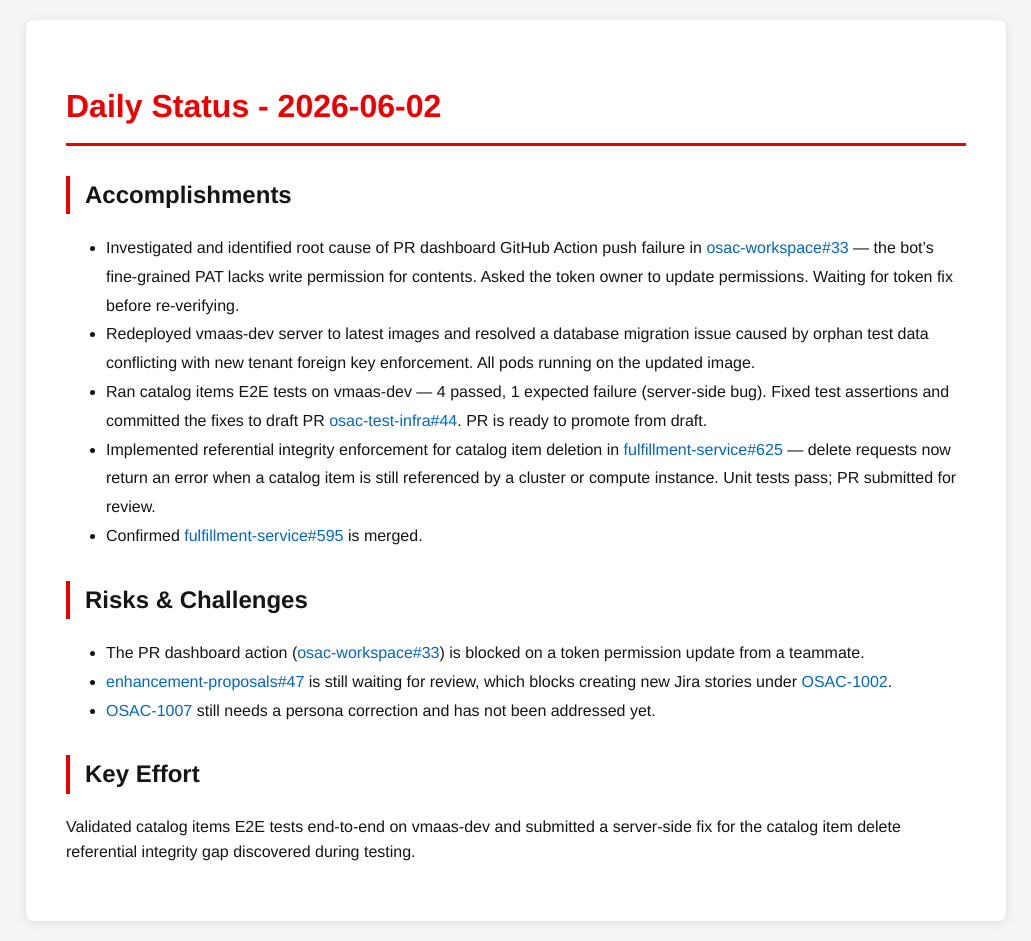
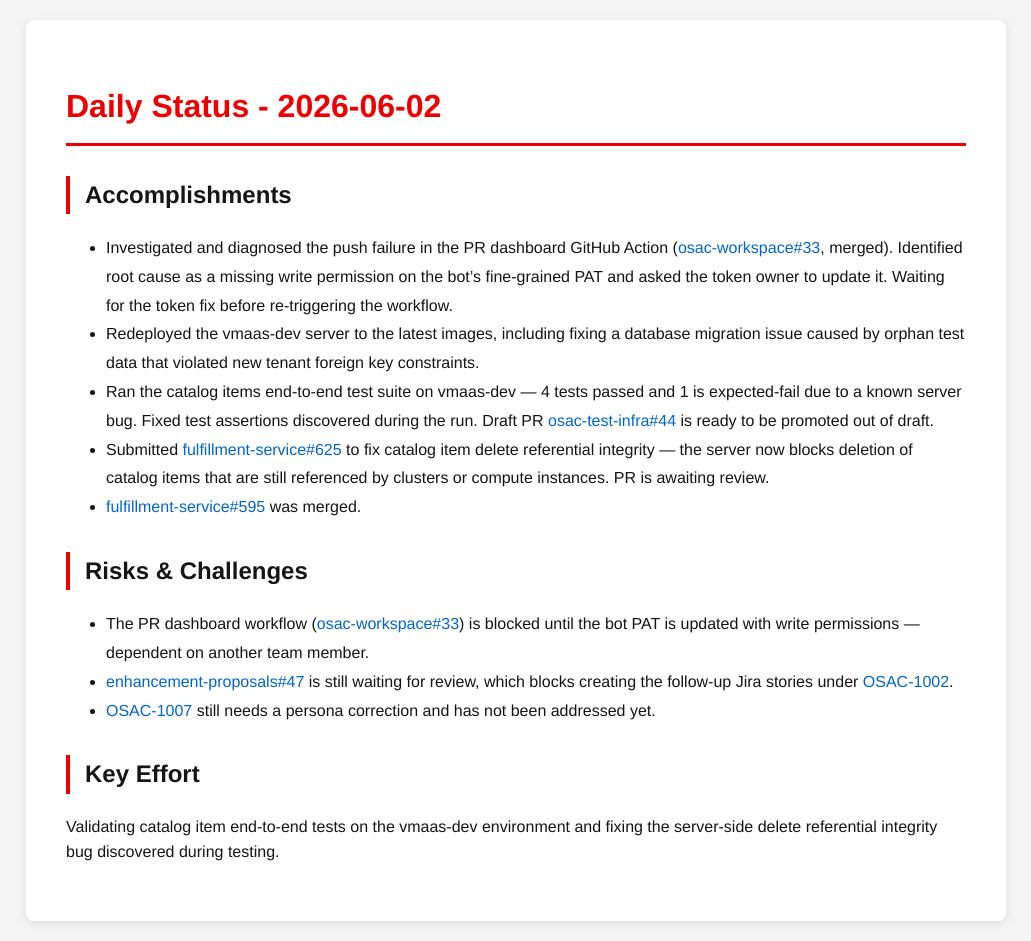
Before and after one commit to tzvatot/daily-status, a Jekyll site: the page built from 2026-06-02.md, in a window 1280 px wide. Shown: the whole page, without its empty margins (124-1155 px from the left). Built offline with Jekyll 4.4.1, drawn with Linux system fonts in a browser that asks for light colours.

Commit message:
Daily status update - 2026-06-02

```diff
--- a/2026-06-02.md
+++ b/2026-06-02.md
@@ -7,16 +7,16 @@
 # Daily Status - 2026-06-02
 
 ## Accomplishments
-- Investigated and identified root cause of PR dashboard GitHub Action push failure in [osac-workspace#33](https://github.com/osac-project/osac-workspace/pull/33) — the bot's fine-grained PAT lacks write permission for contents. Asked the token owner to update permissions. Waiting for token fix before re-verifying.
-- Redeployed vmaas-dev server to latest images and resolved a database migration issue caused by orphan test data conflicting with new tenant foreign key enforcement. All pods running on the updated image.
-- Ran catalog items E2E tests on vmaas-dev — 4 passed, 1 expected failure (server-side bug). Fixed test assertions and committed the fixes to draft PR [osac-test-infra#44](https://github.com/osac-project/osac-test-infra/pull/44). PR is ready to promote from draft.
-- Implemented referential integrity enforcement for catalog item deletion in [fulfillment-service#625](https://github.com/osac-project/fulfillment-service/pull/625) — delete requests now return an error when a catalog item is still referenced by a cluster or compute instance. Unit tests pass; PR submitted for review.
-- Confirmed [fulfillment-service#595](https://github.com/osac-project/fulfillment-service/pull/595) is merged.
+- Investigated and diagnosed the push failure in the PR dashboard GitHub Action ([osac-workspace#33](https://github.com/osac-project/osac-workspace/pull/33), merged). Identified root cause as a missing write permission on the bot's fine-grained PAT and asked the token owner to update it. Waiting for the token fix before re-triggering the workflow.
+- Redeployed the vmaas-dev server to the latest images, including fixing a database migration issue caused by orphan test data that violated new tenant foreign key constraints.
+- Ran the catalog items end-to-end test suite on vmaas-dev — 4 tests passed and 1 is expected-fail due to a known server bug. Fixed test assertions discovered during the run. Draft PR [osac-test-infra#44](https://github.com/osac-project/osac-test-infra/pull/44) is ready to be promoted out of draft.
+- Submitted [fulfillment-service#625](https://github.com/osac-project/fulfillment-service/pull/625) to fix catalog item delete referential integrity — the server now blocks deletion of catalog items that are still referenced by clusters or compute instances. PR is awaiting review.
+- [fulfillment-service#595](https://github.com/osac-project/fulfillment-service/pull/595) was merged.
 
 ## Risks & Challenges
-- The PR dashboard action ([osac-workspace#33](https://github.com/osac-project/osac-workspace/pull/33)) is blocked on a token permission update from a teammate.
-- [enhancement-proposals#47](https://github.com/osac-project/enhancement-proposals/pull/47) is still waiting for review, which blocks creating new Jira stories under [OSAC-1002](https://redhat.atlassian.net/browse/OSAC-1002).
+- The PR dashboard workflow ([osac-workspace#33](https://github.com/osac-project/osac-workspace/pull/33)) is blocked until the bot PAT is updated with write permissions — dependent on another team member.
+- [enhancement-proposals#47](https://github.com/osac-project/enhancement-proposals/pull/47) is still waiting for review, which blocks creating the follow-up Jira stories under [OSAC-1002](https://redhat.atlassian.net/browse/OSAC-1002).
 - [OSAC-1007](https://redhat.atlassian.net/browse/OSAC-1007) still needs a persona correction and has not been addressed yet.
 
 ## Key Effort
-Validated catalog items E2E tests end-to-end on vmaas-dev and submitted a server-side fix for the catalog item delete referential integrity gap discovered during testing.
+Validating catalog item end-to-end tests on the vmaas-dev environment and fixing the server-side delete referential integrity bug discovered during testing.
```
